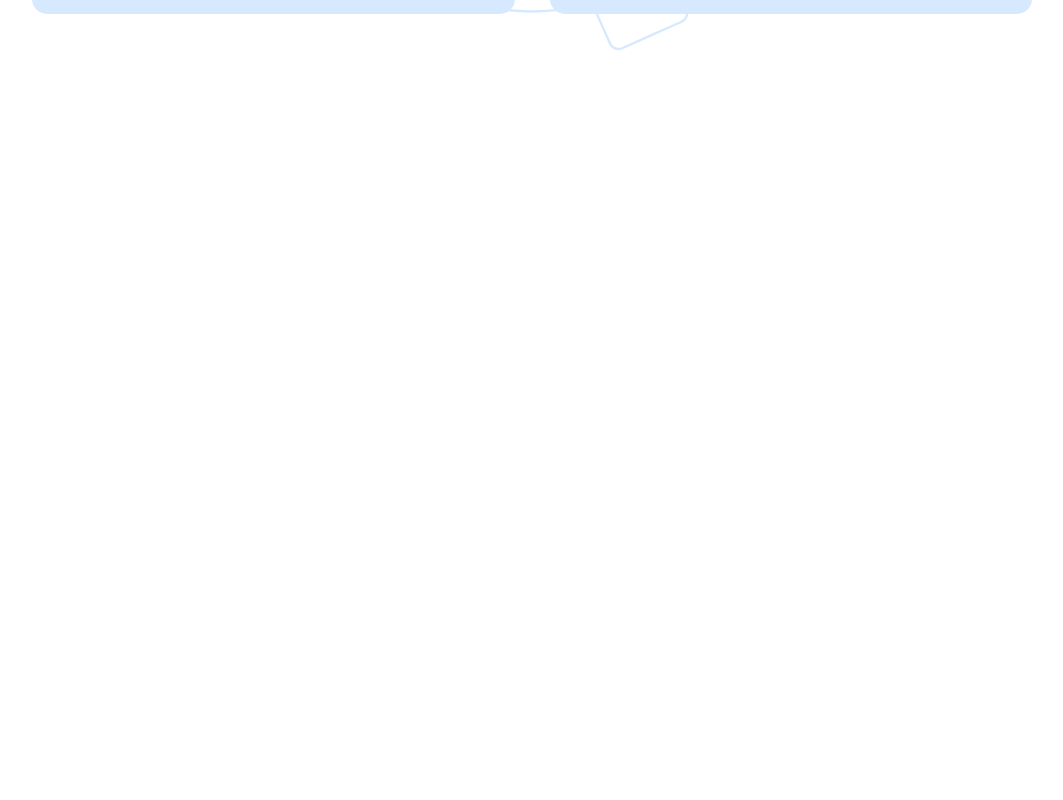
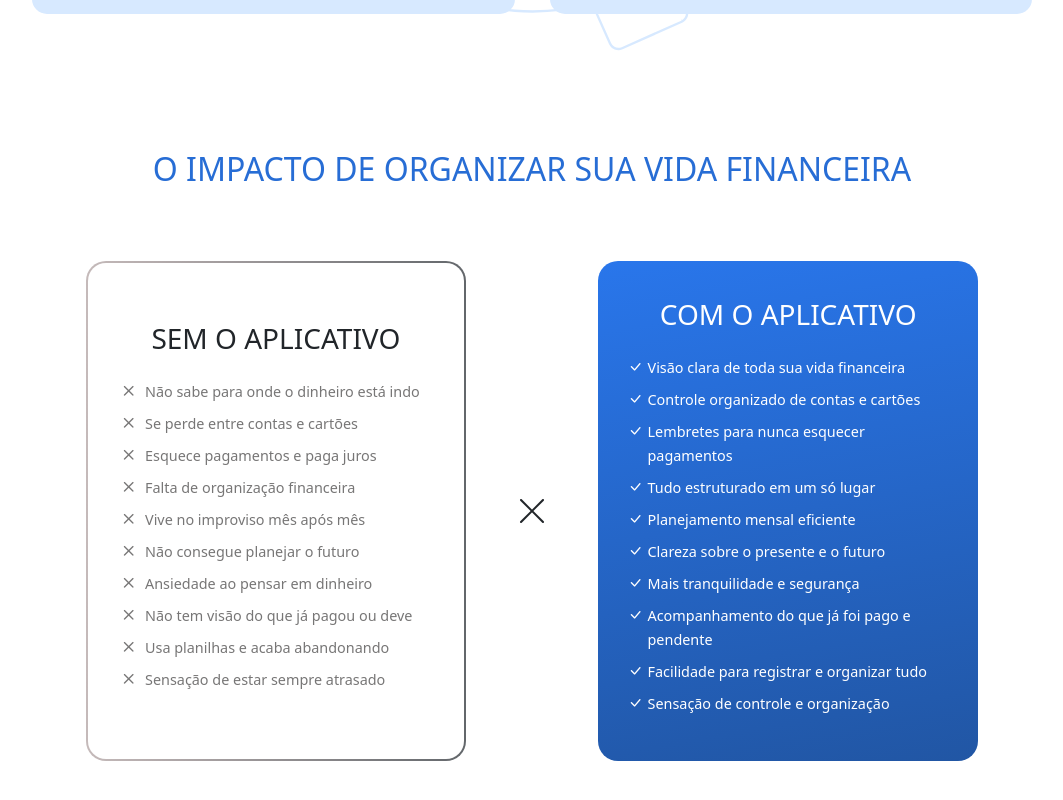
Before and after one commit to ViniciusKLima/ControleFinanceiro-WEB, a React (Vite) app: page / in a window 1280 px wide. Shown: the part 2260-3060 px from the top of the page, without its empty margins (108-1171 px from the left). Before the commit the page ends 2410 px from the top, so only its background shows below. Built offline with nearby package versions, Linux system fonts and the light colour scheme.

Commit message:
Estrutura e estilo seção benefícios

```diff
--- a/src/App.jsx
+++ b/src/App.jsx
@@ -1,9 +1,10 @@
 import "./App.css";
-import Funcionalidades from "./Components/funcionalidades/funcionalidades";
 import Header from "./Components/header/header";
 import Hero from "./Components/hero/hero";
 import Problemas from "./Components/problemas/problemas";
 import Sobre from "./Components/sobre/sobre";
+import Funcionalidades from "./Components/funcionalidades/funcionalidades";
+import Beneficios from "./Components/beneficios/beneficios";
 
 function App() {
   return (
@@ -14,6 +15,7 @@ function App() {
         <Problemas />
         <Sobre />
         <Funcionalidades />
+        <Beneficios />
       </main>
     </>
   );
--- /dev/null
+++ b/src/Components/beneficios/beneficios.css
@@ -0,0 +1,86 @@
+.beneficios {
+  padding-bottom: 10vh;
+  gap: 8vh;
+
+  .tt-beneficios {
+    font-size: 1.5rem;
+    color: var(--azul-principal);
+  }
+
+  .container-beneficios {
+    width: 80%;
+    gap: 10px;
+
+    .vs {
+      font-size: 2rem;
+    }
+
+    .card-beneficios {
+      padding: 0 25px;
+      border-radius: 20px !important;
+      position: relative;
+      gap: 1rem;
+      width: 400px;
+      height: 500px;
+      justify-content: center;
+      flex-direction: column;
+    }
+
+    .card-semAPP {
+      background:
+        linear-gradient(170deg, #ffffff, #ffffff, #ffffff) padding-box,
+        linear-gradient(to left, #63676b, #c5baba) border-box;
+      border: 2px solid transparent;
+      background-clip: padding-box, border-box;
+      background-origin: padding-box, border-box;
+    }
+
+    .card-comAPP {
+      background: linear-gradient(170deg, #2976eb, #2566c8, #2156a4);
+      color: white;
+    }
+
+    .lista-beneficio {
+      list-style: none;
+      padding: 0;
+      margin: 0;
+      text-align: left;
+      width: 100%;
+
+      li {
+        display: flex;
+        align-items: flex-start;
+        gap: 5px;
+        margin-bottom: 8px;
+        font-size: 0.9rem;
+        line-height: 1.5rem;
+
+        .icone-item {
+          font-size: 1.4rem;
+          flex-shrink: 0;
+        }
+      }
+    }
+
+    .p-semAPP {
+      color: #777676;
+    }
+
+    .p-comAPP {
+      color: white;
+    }
+  }
+}
+
+@media (min-width: 768px) {
+  .tt-beneficios {
+    font-size: 2rem !important;
+  }
+
+  .container-beneficios {
+    gap: 50px !important;
+  }
+  .card-beneficios {
+    padding: 30px !important;
+  }
+}
--- /dev/null
+++ b/src/Components/beneficios/beneficios.jsx
@@ -0,0 +1,67 @@
+import "./beneficios.css";
+
+function Beneficios() {
+  const semAppItens = [
+    "Não sabe para onde o dinheiro está indo",
+    "Se perde entre contas e cartões",
+    "Esquece pagamentos e paga juros",
+    "Falta de organização financeira",
+    "Vive no improviso mês após mês",
+    "Não consegue planejar o futuro",
+    "Ansiedade ao pensar em dinheiro",
+    "Não tem visão do que já pagou ou deve",
+    "Usa planilhas e acaba abandonando",
+    "Sensação de estar sempre atrasado",
+  ];
+
+  const comAppItens = [
+    "Visão clara de toda sua vida financeira",
+    "Controle organizado de contas e cartões",
+    "Lembretes para nunca esquecer pagamentos",
+    "Tudo estruturado em um só lugar",
+    "Planejamento mensal eficiente",
+    "Clareza sobre o presente e o futuro",
+    "Mais tranquilidade e segurança",
+    "Acompanhamento do que já foi pago e pendente",
+    "Facilidade para registrar e organizar tudo",
+    "Sensação de controle e organização",
+  ];
+
+  return (
+    <section
+      id="beneficios"
+      className="beneficios container d-flex flex-column align-items-center justify-content-center"
+    >
+      <h1 className="tt-beneficios w-75 text-center">
+        O IMPACTO DE ORGANIZAR SUA VIDA FINANCEIRA
+      </h1>
+      <div className="container-beneficios d-flex flex-column flex-lg-row justify-content-center align-items-center">
+        <article className="card-beneficios card-semAPP d-flex flex-column align-items-center">
+          <h3 className="tt-beneficio tt-semAPP">SEM O APLICATIVO</h3>
+          <ul className="lista-beneficio p-semAPP">
+            {semAppItens.map((item, index) => (
+              <li key={index}>
+                <i className="bi bi-x icone-item"></i>
+                {item}
+              </li>
+            ))}
+          </ul>
+        </article>
+        <i class="bi bi-x-lg vs"></i>
+        <article className="card-beneficios card-comAPP d-flex flex-column align-items-center">
+          <h3 className="tt-beneficio tt-comAPP">COM O APLICATIVO</h3>
+          <ul className="lista-beneficio p-comAPP">
+            {comAppItens.map((item, index) => (
+              <li key={index}>
+                <i className="bi bi-check-lg"></i>
+                {item}
+              </li>
+            ))}
+          </ul>
+        </article>
+      </div>
+    </section>
+  );
+}
+
+export default Beneficios;
--- a/src/Components/funcionalidades/funcionalidades.css
+++ b/src/Components/funcionalidades/funcionalidades.css
@@ -1,5 +1,5 @@
 .funcionalidades {
-  padding-block: 10vh;
+  padding-block: 10vh 8vh;
 
   .tt-functions {
     color: var(--azul-principal);
```
